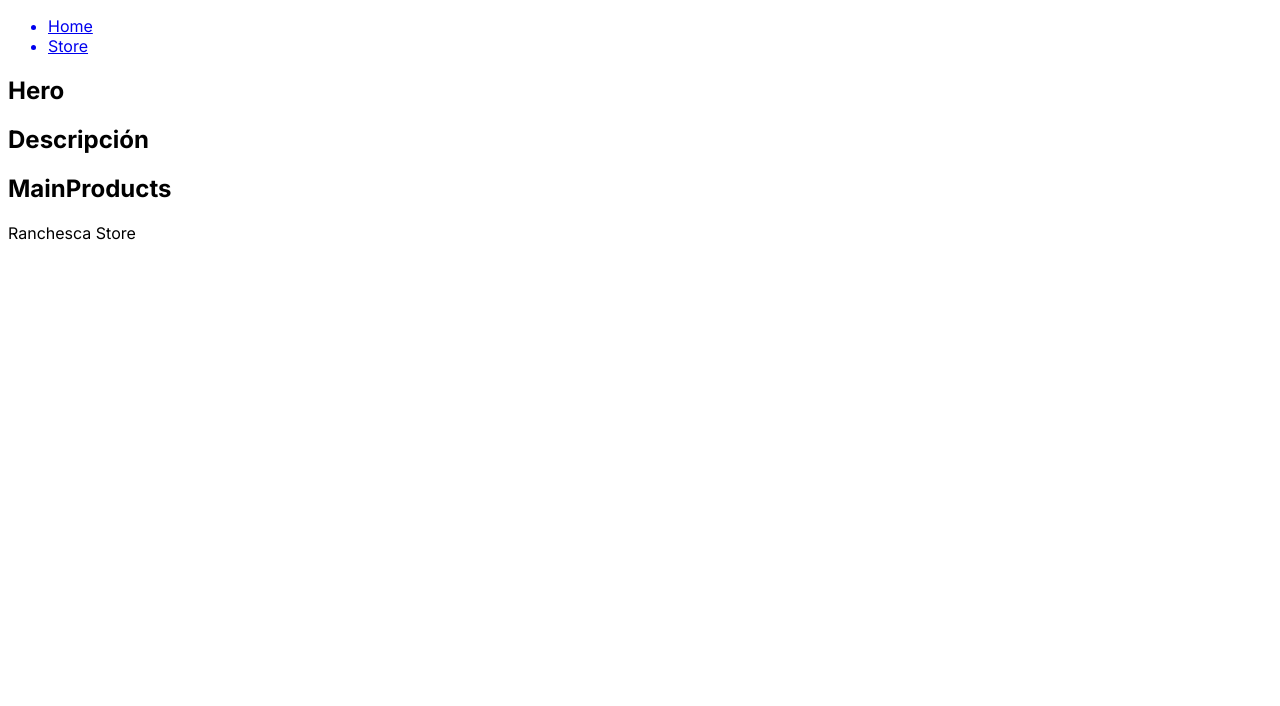
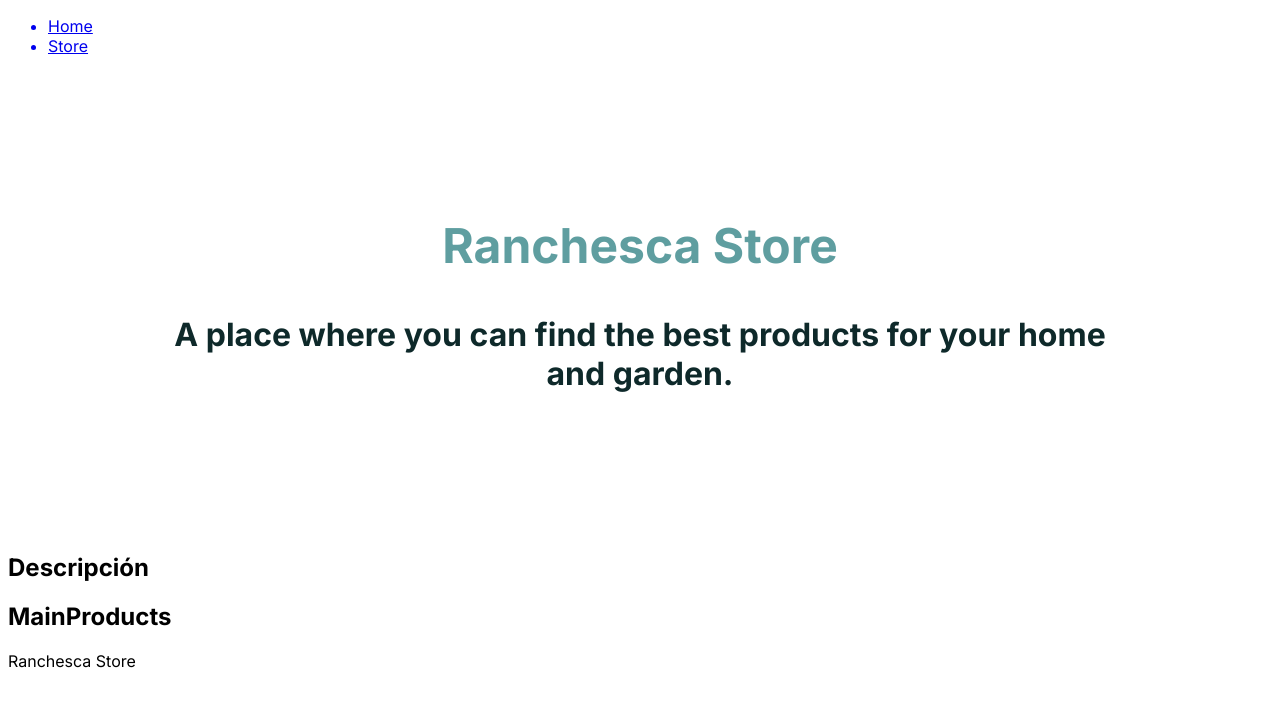
Before and after one commit to CinLo82/nextjs-store, a Next.js app: page / in a window 1280 px wide. Shown: the top 706 px of the page. Built offline with nearby package versions, Linux system fonts and the light colour scheme.

Commit message:
css modules in nextJs

```diff
--- a/src/app/layout.tsx
+++ b/src/app/layout.tsx
@@ -8,7 +8,7 @@ const inter = Inter({ subsets: ["latin"] })
 export const metadata: Metadata = {
   title: "Ranchesca Store",
   description: "Generated by create next app",
-};
+}
 
 export default function RootLayout({
   children,
--- /dev/null
+++ b/src/components/home/Hero/Hero.module.css
@@ -0,0 +1,15 @@
+.Hero {
+    margin: 10rem
+}
+
+.Hero > h1 {
+    font-size: 3rem;
+    color: cadetblue;
+    text-align: center;
+}
+
+.Hero > h2 {
+    font-size: 2rem;
+    color: rgb(14, 41, 42);
+    text-align: center;
+}
--- a/src/components/home/Hero/Hero.tsx
+++ b/src/components/home/Hero/Hero.tsx
@@ -1,7 +1,10 @@
+import styles  from './Hero.module.css'
+
 export const Hero = () => {
     return(
-        <section>
-            <h1>Hero</h1>
+        <section className={styles.Hero}>
+            <h1>Ranchesca Store</h1>
+            <h2>A place where you can find the best products for your home and garden.</h2>
         </section>
     )
 }
--- a/src/components/shared/Header/Header.tsx
+++ b/src/components/shared/Header/Header.tsx
@@ -1,7 +1,6 @@
 import Link from "next/link"
 
 export const Header = () => {
-    console.log('hola mundo header')
     return (
         <header>
           <nav>
```
